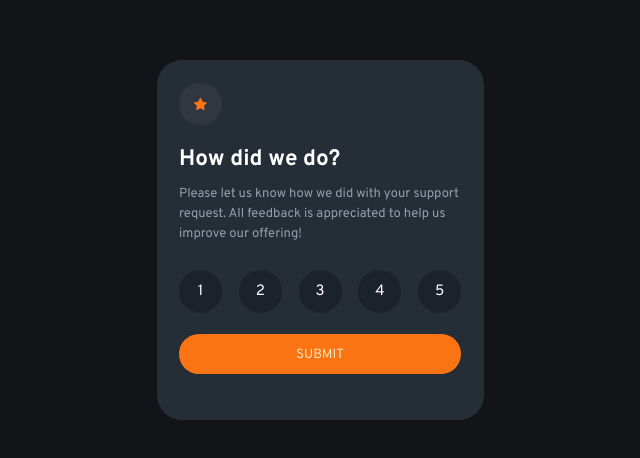
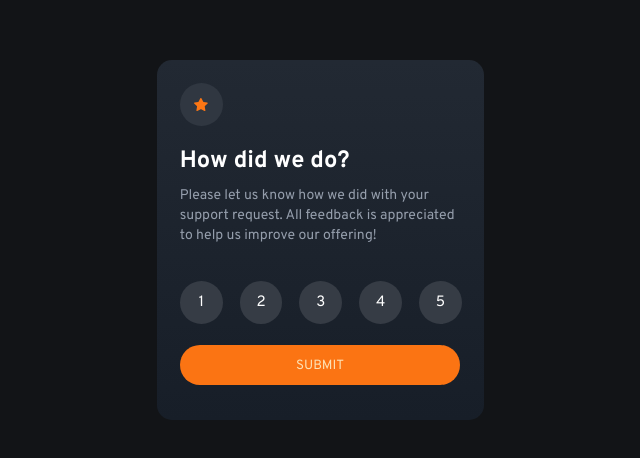
Before and after one commit to jona872/iter-rating-component, a React (Create React App) app: page / in a window 1280 px wide. Shown: the part 160-618 px from the top of the page, without its empty margins (320-960 px from the left). Built offline with nearby package versions, Linux system fonts and the light colour scheme.

Commit message:
fix measures

```diff
--- a/src/components/App/App.css
+++ b/src/components/App/App.css
@@ -30,9 +30,10 @@ body {
 .card {
   width: 21.8em;
   height: 24em;
-  padding: 1.5em;
-  background-color: hsl(213, 19%, 18%);
-  border-radius: 1.67em;
+  padding: 1.55em;
+  background-image: linear-gradient(#222933, #171E28);
+  /* background-color: hsl(213, 30%, 15%); */
+  border-radius: 1em;
   display: flex;
   flex-direction: column;
   align-items: flex-start;
@@ -42,13 +43,13 @@ body {
   color: hsl(0, 0%, 100%);
   margin: 0;
   padding: 20px 24px 10px 0;
-  font-size: 1.5em;
+  font-size: 1.58em;
 }
 
 .card>span {
   color: hsl(217, 12%, 63%);
-  padding-bottom: 2em;
-  font-size: 13px;
+  padding-bottom: 2.5em;
+  font-size: 14px;
   line-height: 20px;
 }
 
@@ -62,7 +63,6 @@ body {
 }
 
 .card--qualification--value {
-  background-color: #303741;
   color: hsl(0, 0%, 100%);
   border-radius: 50%;
   display: flex;
@@ -110,6 +110,7 @@ body {
 }
 
 
+
 .result--select {
   background-color: #20282f;
   border-radius: 20px;
--- a/src/components/Qualification/Qualification.js
+++ b/src/components/Qualification/Qualification.js
@@ -3,7 +3,7 @@ import './Qualification.css';
 
 export default function Qualification(props) {
   const styles = {
-    backgroundColor: props.holded ? "hsl(217, 12%, 63%)" : "#1B222C"
+    backgroundColor: props.holded ? "hsl(217, 12%, 63%)" : "hsl(216, 12%, 24%)"
   }
 
   return (
```
